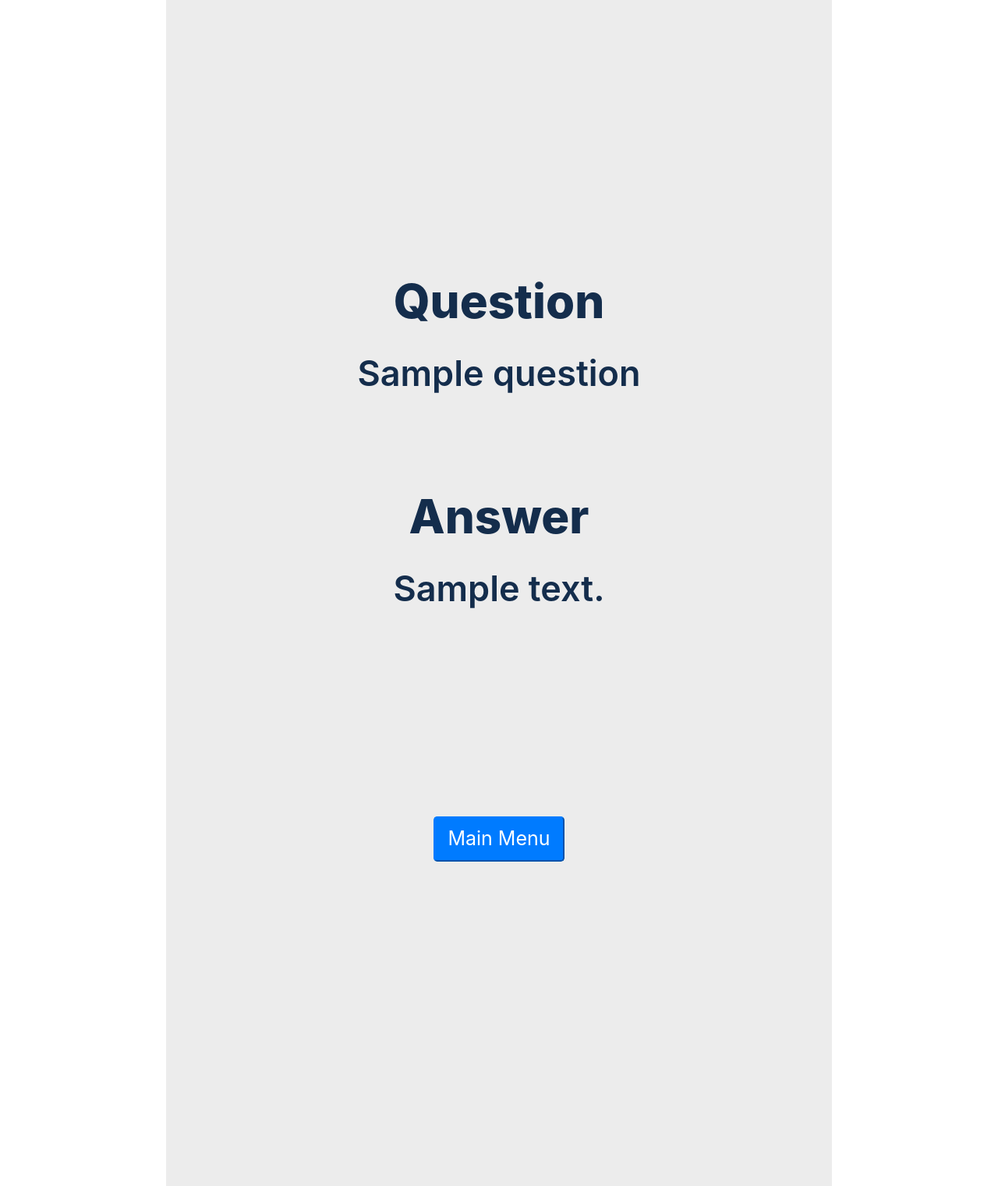
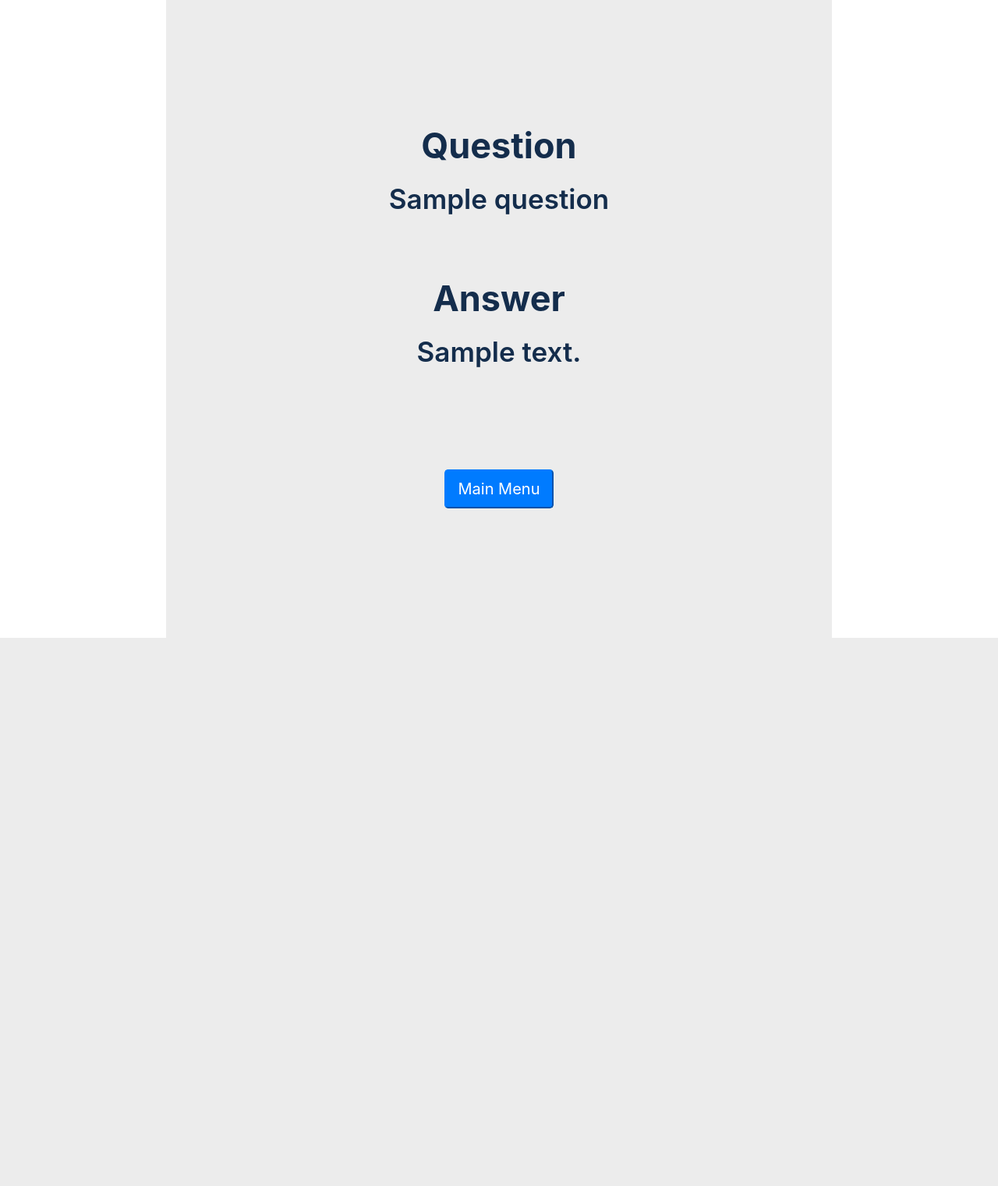
Before and after one commit to garrycussoy/math_solver, a Django app: template math_solver_app/templates/solution.html in a window 1280 px wide. Shown: the whole page at 78% size. After the commit the page ends 818 px from the top, so only its background shows below. Run offline with Django 3.2, Linux system fonts and the light colour scheme; the template is opened without the code that fills it: most values are stand-ins (such as "Sample title", 1, 10 or a date in 2020); some libraries are stand-ins or nearby versions.

Commit message:
simple ui for >= lg size device done

```diff
--- a/math_solver_app/static/css/main.css
+++ b/math_solver_app/static/css/main.css
@@ -150,3 +150,39 @@
   margin: 185px 0 400px 0;
   font-size: 25px;
 }
+
+/* For large size device */
+@media (min-width: 992px) {
+  .solution-page-question-title {
+    color: #142D4C;
+    font-size: 45px;
+    font-weight: 650;
+    margin: 160px 0 10px 0;
+  }
+
+  .solution-page-question-content {
+    color: #142D4C;
+    font-size: 35px;
+    font-weight: 600;
+    margin: 20px 0 0px 0;
+  }
+
+  .solution-page-answer-title {
+    color: #142D4C;
+    font-size: 45px;
+    font-weight: 650;
+    margin: 80px 0 10px 0;
+  }
+
+  .solution-page-answer-content {
+    color: #142D4C;
+    font-size: 35px;
+    font-weight: 600;
+    margin: 20px 0 50px 0;
+  }
+
+  .solution-page-back-button {
+    margin: 80px 0 150px 0;
+    font-size: 20px;
+  }
+}
```
